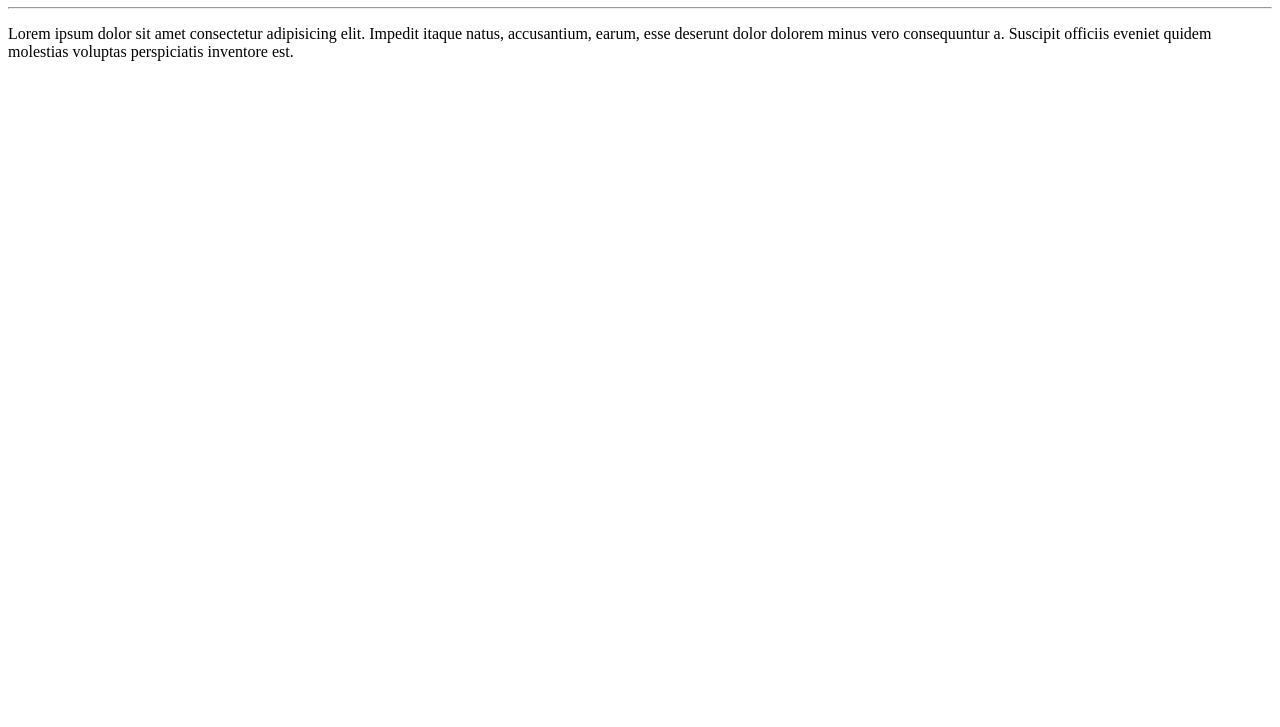
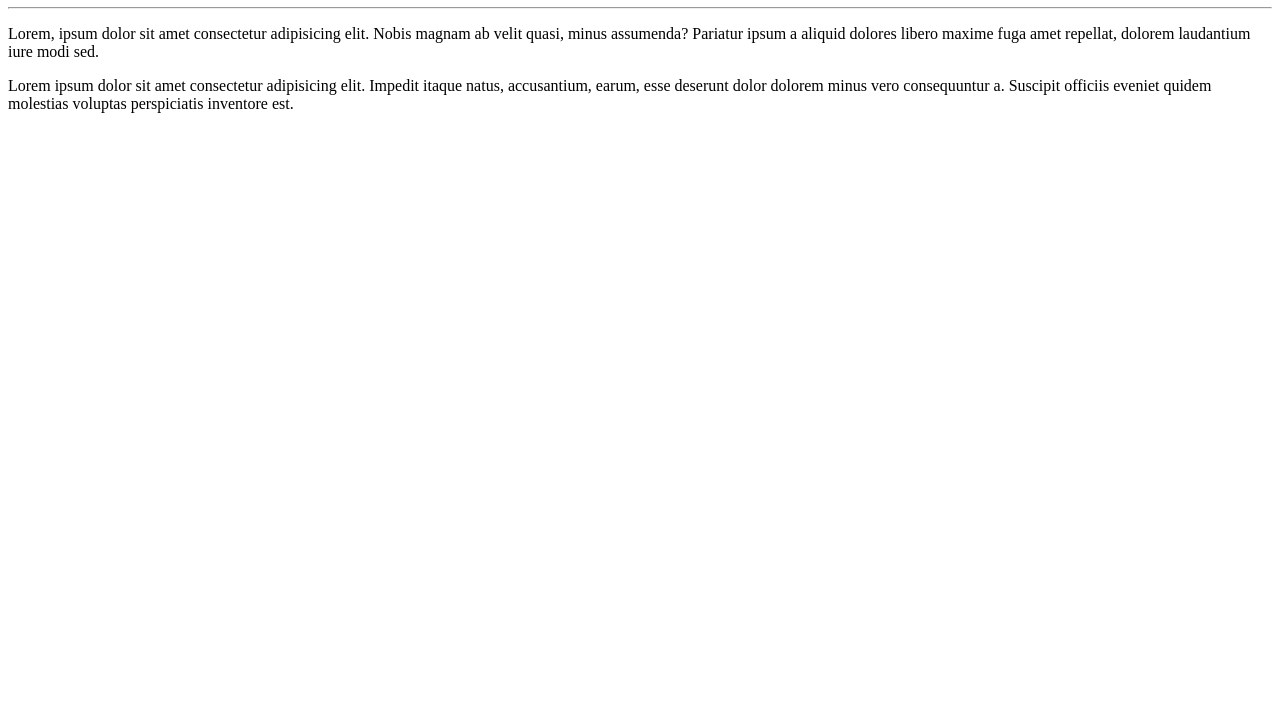
Before and after one commit to henriquefortee/RepoTest, a plain HTML site: page site-exemplo/index.html in a window 1280 px wide. Shown: the part 73-800 px from the top of the page. Drawn offline with Linux system fonts and the light colour scheme.

Commit message:
adicionei um paragrafo

```diff
--- a/site-exemplo/index.html
+++ b/site-exemplo/index.html
@@ -8,6 +8,7 @@
 <body>
     <h1>olá</h1>
     <hr>
+    <p>Lorem, ipsum dolor sit amet consectetur adipisicing elit. Nobis magnam ab velit quasi, minus assumenda? Pariatur ipsum a aliquid dolores libero maxime fuga amet repellat, dolorem laudantium iure modi sed.</p>
     <p>Lorem ipsum dolor sit amet consectetur adipisicing elit. Impedit itaque natus, accusantium, earum, esse deserunt dolor dolorem minus vero consequuntur a. Suscipit officiis eveniet quidem molestias voluptas perspiciatis inventore est.</p>
 </body>
 </html>
```
